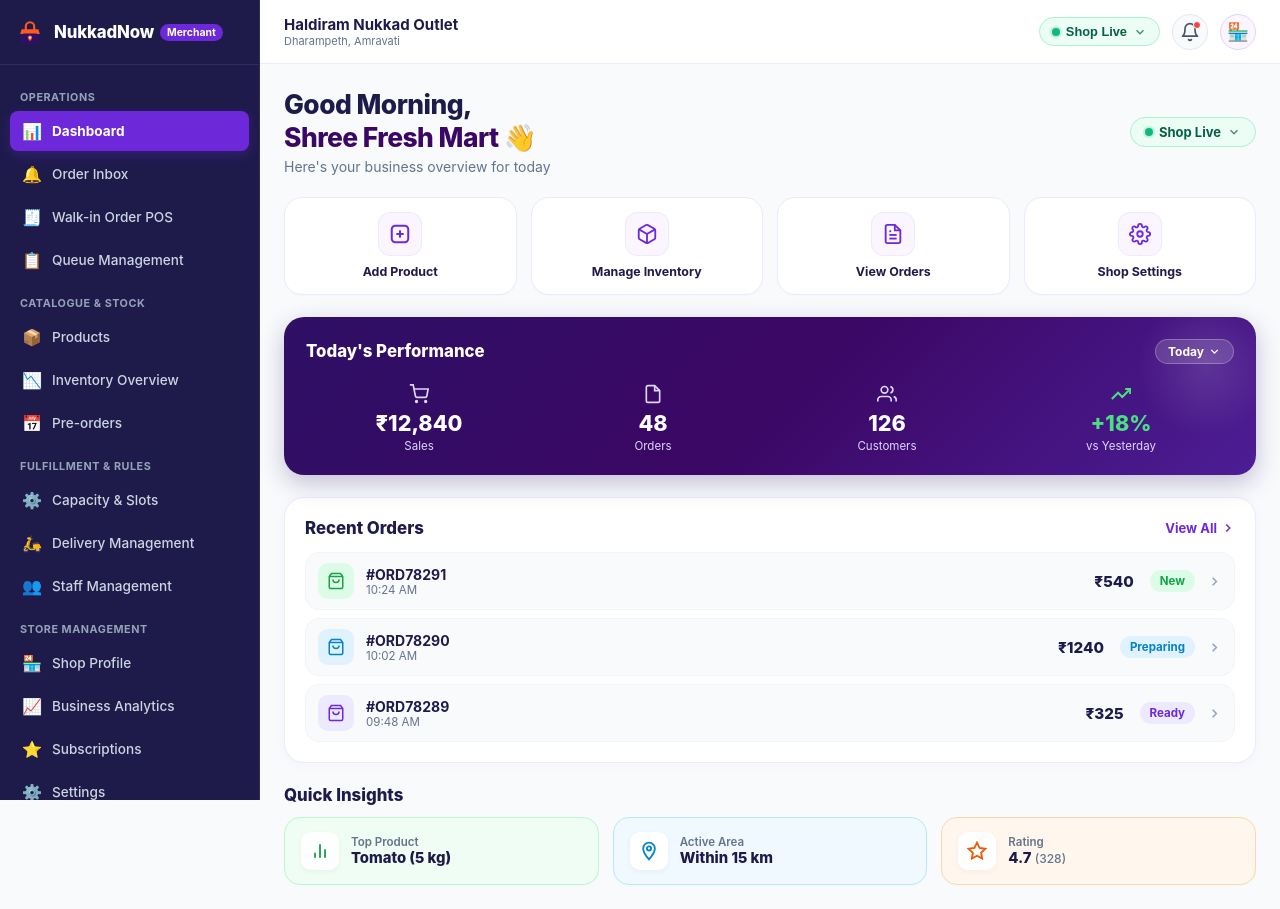
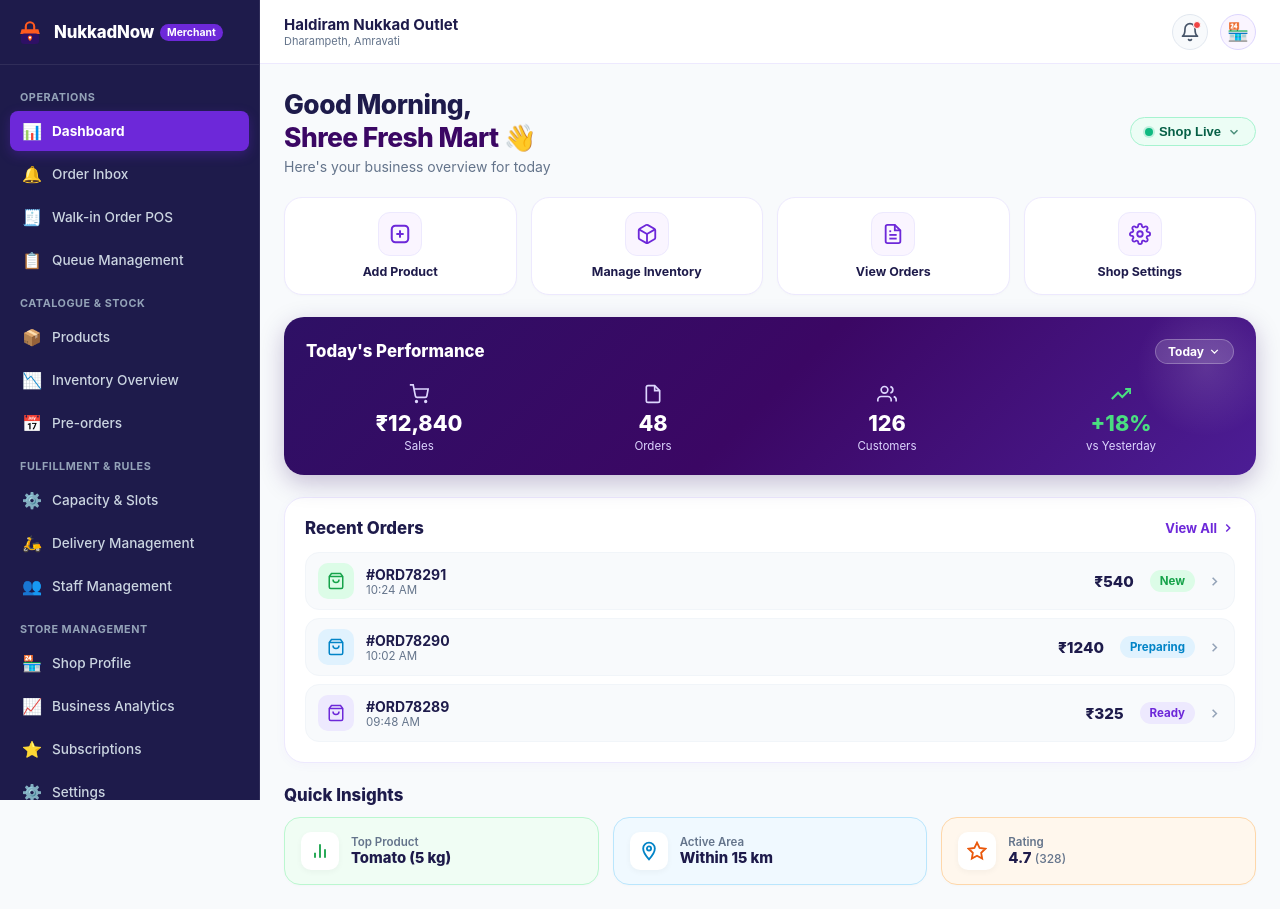
Before and after one commit to dev-rushikesh2/merchant-app-nukkadnow, an Angular app: page /dashboard in a window 1280 px wide. Built offline with nearby package versions, Linux system fonts and the light colour scheme.

Commit message:
fix(topbar): remove duplicate Shop Live control from header and bind operational toggle to dashboard pill

```diff
--- a/src/app/core/outlet-context/outlet-switcher.store.ts
+++ b/src/app/core/outlet-context/outlet-switcher.store.ts
@@ -68,6 +68,15 @@ export class OutletSwitcherStore {
     this.activeOutletId.set(id);
   }
 
+  toggleStatus() {
+    const next: Record<ShopLiveStatus, ShopLiveStatus> = {
+      OPEN: 'PAUSED',
+      PAUSED: 'CLOSED',
+      CLOSED: 'OPEN'
+    };
+    this.setShopStatus(next[this.currentStatus()]);
+  }
+
   setShopStatus(status: ShopLiveStatus, pauseMinutes?: number) {
     this.outlets.update((list) =>
       list.map((o) => {
--- a/src/app/features/dashboard/pages/dashboard-list.page.html
+++ b/src/app/features/dashboard/pages/dashboard-list.page.html
@@ -10,13 +10,25 @@
         <p class="greeting-sub">Here's your business overview for today</p>
       </div>
 
-      <div class="live-status-pill-badge">
+      <button
+        type="button"
+        class="live-status-pill-badge"
+        [class.live-status-pill-badge--paused]="outletStore.currentStatus() === 'PAUSED'"
+        [class.live-status-pill-badge--closed]="outletStore.currentStatus() === 'CLOSED'"
+        (click)="outletStore.toggleStatus()"
+        title="Toggle Store Status (Open / Busy / Offline)">
         <span class="status-live-dot"></span>
-        <span class="live-label">Shop Live</span>
+        <span class="live-label">
+          @switch (outletStore.currentStatus()) {
+            @case ('OPEN') { Shop Live }
+            @case ('PAUSED') { Busy }
+            @case ('CLOSED') { Offline }
+          }
+        </span>
         <svg viewBox="0 0 24 24" class="caret-svg" fill="none" stroke="currentColor" stroke-width="2.5">
           <polyline points="6 9 12 15 18 9"/>
         </svg>
-      </div>
+      </button>
     </header>
 
     <!-- 4 Quick Actions Grid -->
--- a/src/app/features/dashboard/pages/dashboard-list.page.scss
+++ b/src/app/features/dashboard/pages/dashboard-list.page.scss
@@ -63,6 +63,28 @@
       width: 14px;
       height: 14px;
       opacity: 0.7;
+    }
+
+    &--paused {
+      background: #FFFBEB;
+      color: #92400E;
+      border-color: #FDE68A;
+
+      .status-live-dot {
+        background: #F59E0B;
+        box-shadow: 0 0 0 2px rgba(245, 158, 11, 0.2);
+      }
+    }
+
+    &--closed {
+      background: #F1F5F9;
+      color: #475569;
+      border-color: #CBD5E1;
+
+      .status-live-dot {
+        background: #94A3B8;
+        box-shadow: 0 0 0 2px rgba(148, 163, 184, 0.2);
+      }
     }
   }
 }
--- a/src/app/features/dashboard/pages/dashboard-list.page.ts
+++ b/src/app/features/dashboard/pages/dashboard-list.page.ts
@@ -2,6 +2,7 @@ import { Component, inject, signal, ChangeDetectionStrategy } from '@angular/cor
 import { CommonModule } from '@angular/common';
 import { Router, RouterLink } from '@angular/router';
 import { MerchantShellComponent } from '../../../layout/merchant-shell/merchant-shell.component';
+import { OutletSwitcherStore } from '../../../core/outlet-context/outlet-switcher.store';
 
 export interface DashboardMetric {
   label: string;
@@ -28,6 +29,7 @@ export interface RecentOrderSummary {
 })
 export class DashboardListPageComponent {
   private router = inject(Router);
+  readonly outletStore = inject(OutletSwitcherStore);
 
   // Shop Info
   readonly shopName = signal<string>('Shree Fresh Mart');
--- a/src/app/layout/topbar/topbar.component.ts
+++ b/src/app/layout/topbar/topbar.component.ts
@@ -52,29 +52,6 @@ import { DialogComponent, ButtonComponent } from '@nukkadnow/ui';
       </div>
 
       <div class="right-section">
-        <!-- Live Shop Status Control -->
-        <div class="status-control">
-          <button
-            type="button"
-            class="status-pill"
-            [class.status-pill--open]="outletStore.currentStatus() === 'OPEN'"
-            [class.status-pill--paused]="outletStore.currentStatus() === 'PAUSED'"
-            [class.status-pill--closed]="outletStore.currentStatus() === 'CLOSED'"
-            (click)="isStatusModalOpen.set(true)">
-            <span class="status-dot"></span>
-            <span class="status-label">
-              @switch (outletStore.currentStatus()) {
-                @case ('OPEN') { Shop Live }
-                @case ('PAUSED') { Busy ({{ outletStore.activeOutlet().pauseRemainingMinutes || 45 }}m) }
-                @case ('CLOSED') { Offline }
-              }
-            </span>
-            <svg viewBox="0 0 24 24" class="caret-svg" fill="none" stroke="currentColor" stroke-width="2.5">
-              <polyline points="6 9 12 15 18 9"/>
-            </svg>
-          </button>
-        </div>
-
         <!-- Notification Bell with red dot -->
         <a routerLink="/notifications" class="icon-action-btn" aria-label="Notifications">
           <svg width="20" height="20" viewBox="0 0 24 24" fill="none" stroke="currentColor" stroke-width="2" stroke-linecap="round" stroke-linejoin="round">
```
